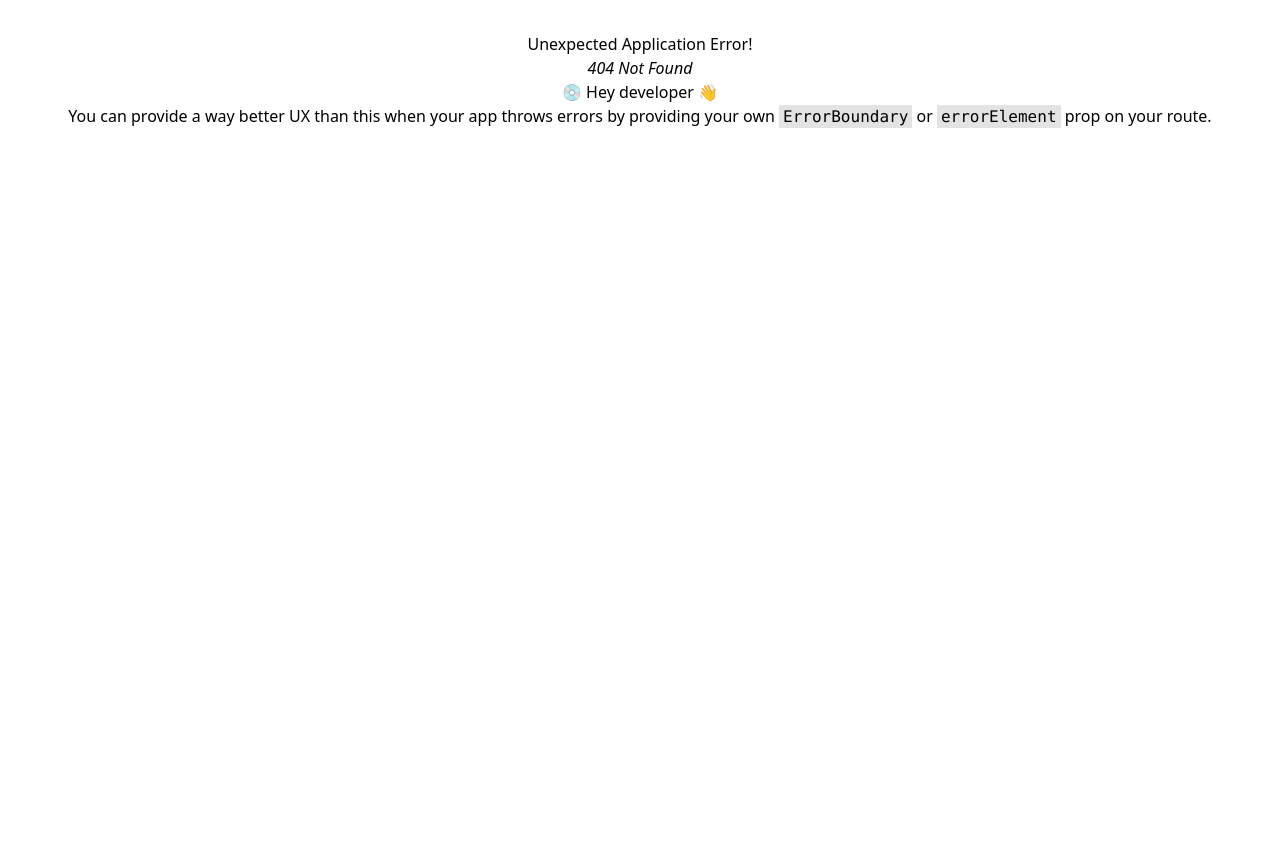
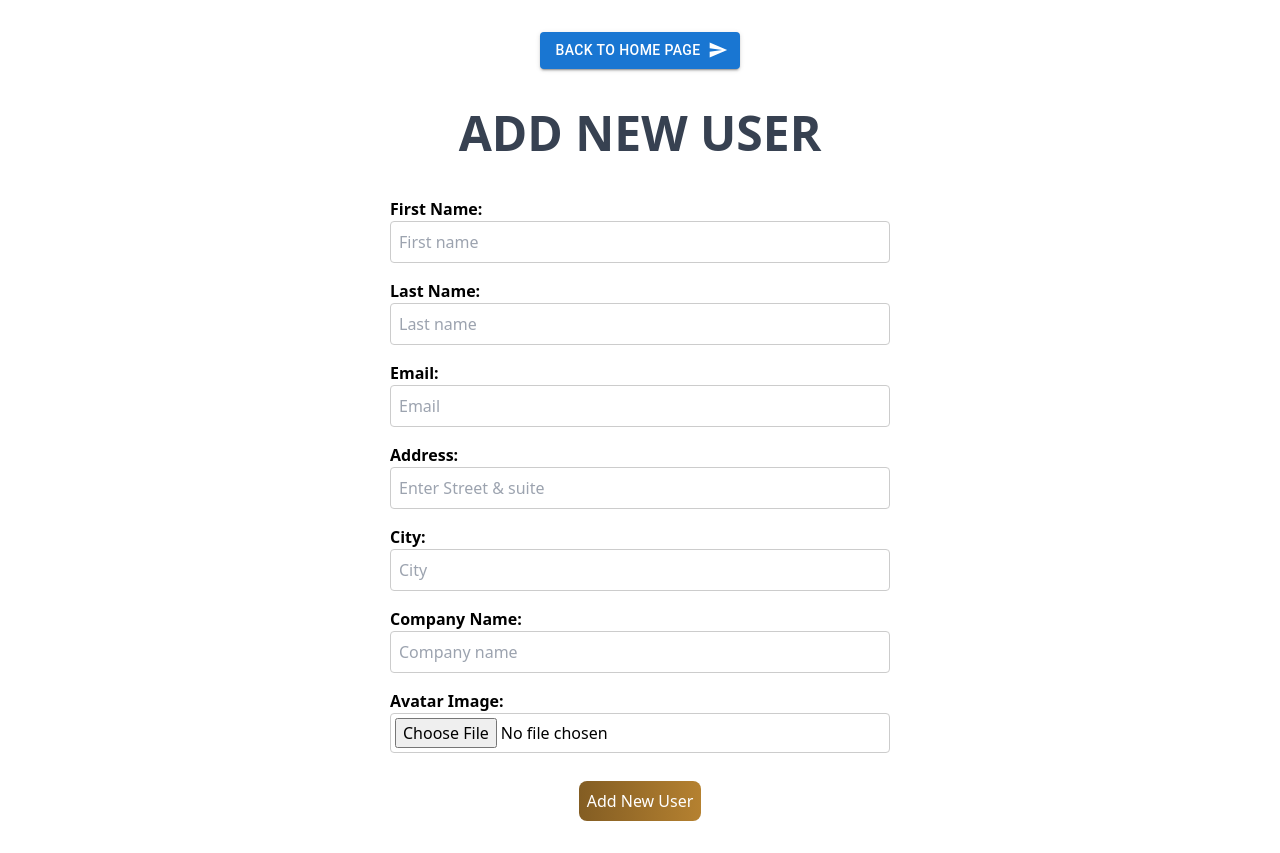
Before and after one commit to saidureg/Technext-ltd-task, a React (Vite) app: page /addUser in a window 1280 px wide. Before the commit this address had no page. Before the commit the page ends 800 px from the top, so only its background shows below. Built offline with nearby package versions, Linux system fonts and the light colour scheme.

Commit message:
sorting the users based on name, email, and company name implement and add new user add implement

```diff
--- a/package.json
+++ b/package.json
@@ -18,8 +18,10 @@
     "match-sorter": "^6.3.4",
     "react": "^18.2.0",
     "react-dom": "^18.2.0",
+    "react-hook-form": "^7.50.1",
     "react-router-dom": "^6.22.0",
-    "sort-by": "^1.2.0"
+    "sort-by": "^1.2.0",
+    "sweetalert2": "^11.10.5"
   },
   "devDependencies": {
     "@types/react": "^18.2.55",
--- a/src/App.css
+++ b/src/App.css
@@ -4,3 +4,37 @@
   padding: 2rem;
   text-align: center;
 }
+
+.form-container {
+  max-width: 500px;
+  margin: 0 auto;
+}
+
+.form-group {
+  margin-bottom: 1rem;
+  text-align: left;
+}
+
+label {
+  display: block;
+  font-weight: bold;
+  text-align: left;
+}
+
+input[type="text"],
+input[type="email"],
+input[type="file"] {
+  width: 100%;
+  padding: 0.5rem;
+  border: 1px solid #ccc;
+  border-radius: 0.25rem;
+}
+
+input[type="file"] {
+  padding: 0.25rem;
+}
+
+input:focus {
+  outline: none;
+  border-color: #007bff;
+}
--- a/src/Routes/Router.jsx
+++ b/src/Routes/Router.jsx
@@ -1,6 +1,7 @@
 import { createBrowserRouter } from "react-router-dom";
 import App from "../App";
 import UserDetails from "../pages/Users/UserDetails";
+import AddUser from "../pages/AddUser/AddUser";
 
 const Router = createBrowserRouter([
   {
@@ -12,6 +13,10 @@ const Router = createBrowserRouter([
     element: <UserDetails />,
     loader: ({ params }) => fetch(`https://dummyjson.com/users/${params.id}`),
   },
+  {
+    path: "/addUser",
+    element: <AddUser />,
+  },
 ]);
 
 export default Router;
--- /dev/null
+++ b/src/components/BackButton.jsx
@@ -0,0 +1,15 @@
+import SendIcon from "@mui/icons-material/Send";
+import { Button } from "@mui/material";
+import { Link } from "react-router-dom";
+
+const BackButton = () => {
+  return (
+    <Link to="/">
+      <Button variant="contained" endIcon={<SendIcon />}>
+        Back to Home Page
+      </Button>
+    </Link>
+  );
+};
+
+export default BackButton;
--- /dev/null
+++ b/src/pages/AddUser/AddUser.jsx
@@ -0,0 +1,145 @@
+import { useForm } from "react-hook-form";
+import Swal from "sweetalert2";
+import BackButton from "../../components/BackButton";
+
+const AddUser = () => {
+  const {
+    register,
+    handleSubmit,
+    reset,
+    formState: { errors },
+  } = useForm();
+  const onSubmit = async (data) => {
+    fetch("https://dummyjson.com/users/add", {
+      method: "POST",
+      headers: { "Content-Type": "application/json" },
+      body: JSON.stringify({
+        firstName: data.firstName,
+        lastName: data.lastName,
+        email: data.email,
+        image: data.image[0].name,
+        address: {
+          address: data.address,
+          city: data.city,
+        },
+        company: {
+          name: data.name,
+        },
+      }),
+    })
+      .then((res) => res.json())
+      .then((data) => {
+        console.log(data);
+        if (data) {
+          reset();
+          Swal.fire({
+            icon: "success",
+            title: "Success",
+            text: `New user is added id is ${data.id}!`,
+            position: "center",
+            showConfirmButton: false,
+            timer: 1500,
+          });
+        }
+      });
+  };
+  return (
+    <div>
+      <BackButton />
+      <h1 className="text-2xl md:text-5xl text-gray-700 uppercase my-10 font-bold">
+        Add New User
+      </h1>
+      <form onSubmit={handleSubmit(onSubmit)} className="form-container">
+        <div className="form-group">
+          <label htmlFor="firstName">First Name:</label>
+
+          <input
+            type="text"
+            id="firstName"
+            placeholder="First name"
+            {...register("firstName", { required: true, maxLength: 50 })}
+          />
+          {errors.firstName && (
+            <span className="text-red-600">First name is required</span>
+          )}
+        </div>
+        <div className="form-group">
+          <label htmlFor="lastName">Last Name:</label>
+          <input
+            type="text"
+            id="lastName"
+            placeholder="Last name"
+            {...register("lastName", { required: true, maxLength: 50 })}
+          />
+          {errors.lastName && (
+            <span className="text-red-600">Last name is required</span>
+          )}
+        </div>
+        <div className="form-group">
+          <label htmlFor="email">Email:</label>
+          <input
+            type="email"
+            id="email"
+            placeholder="Email"
+            {...register("email", { required: true, maxLength: 50 })}
+          />
+          {errors.email && (
+            <span className="text-red-600">Email is required</span>
+          )}
+        </div>
+        <div className="form-group">
+          <label htmlFor="address">Address:</label>
+          <input
+            type="text"
+            id="address"
+            placeholder="Enter Street & suite"
+            {...register("address", { required: true, maxLength: 50 })}
+          />
+          {errors.address && (
+            <span className="text-red-600">Address is required</span>
+          )}
+        </div>
+        <div className="form-group">
+          <label htmlFor="city">City:</label>
+          <input
+            type="text"
+            id="city"
+            placeholder="City"
+            {...register("city", { required: true, maxLength: 100 })}
+          />
+          {errors.city && (
+            <span className="text-red-600">City is required</span>
+          )}
+        </div>
+        <div className="form-group">
+          <label htmlFor="companyName">Company Name:</label>
+          <input
+            type="text"
+            id="companyName"
+            placeholder="Company name"
+            {...register("name", { required: true, maxLength: 200 })}
+          />
+          {errors.name && (
+            <span className="text-red-600">Company name is required</span>
+          )}
+        </div>
+        <div className="form-group">
+          <label htmlFor="avatar">Avatar Image:</label>
+          <input
+            type="file"
+            id="avatar"
+            {...register("image", { required: true })}
+          />
+          {errors.image && (
+            <span className="text-red-600">Image is required</span>
+          )}
+        </div>
+        <button className="py-2 px-2 mt-3 bg-gradient-to-r from-[#835D23] to-[#B58130] text-white rounded-lg">
+          Add New User
+        </button>
+      </form>
+    </div>
+  );
+};
+
+export default AddUser;
--- a/src/pages/Users/AllUsers.jsx
+++ b/src/pages/Users/AllUsers.jsx
@@ -1,16 +1,37 @@
 import { useEffect, useState } from "react";
 import UsersCard from "./UsersCard";
 import SearchIcon from "@mui/icons-material/Search";
+import {
+  Button,
+  FormControl,
+  InputLabel,
+  MenuItem,
+  Select,
+} from "@mui/material";
+import { Link } from "react-router-dom";
 
 const AllUsers = () => {
   const [search, setSearch] = useState("");
   const [users, setUsers] = useState([]);
+  const [sortingValue, setSortingValue] = useState("");
 
   useEffect(() => {
     fetch("https://dummyjson.com/users")
       .then((response) => response.json())
-      .then((data) => setUsers(data.users));
-  }, []);
+      .then((data) => {
+        let sortedUsers = [...data.users];
+        if (sortingValue === "name") {
+          sortedUsers.sort((a, b) => a.firstName.localeCompare(b.firstName));
+        } else if (sortingValue === "email") {
+          sortedUsers.sort((a, b) => a.email.localeCompare(b.email));
+        } else if (sortingValue === "company_name") {
+          sortedUsers.sort((a, b) =>
+            a.company.name.localeCompare(b.company.name)
+          );
+        }
+        setUsers(sortedUsers);
+      });
+  }, [sortingValue]);
 
   useEffect(() => {
     fetch(`https://dummyjson.com/users/search?q=${search}`)
@@ -20,7 +41,10 @@ const AllUsers = () => {
 
   const handleSearch = (e) => {
     setSearch(e.target.value);
-    // console.log(search);
+  };
+
+  const handleChange = (event) => {
+    setSortingValue(event.target.value);
   };
 
   return (
@@ -33,10 +57,39 @@ const AllUsers = () => {
           placeholder="Search by user's name...."
           className="py-3 px-4 border rounded-lg w-11/12 md:w-full max-w-md text-[#0B0B0B66]"
         />
-        <button className="py-3 px-5 bg-[#FF444A] rounded-r-lg text-white absolute right-3 md:right-[129px] lg:right-[384px]">
+        <button className="py-2 px-5 bg-[#FF444A] rounded-r-lg text-white absolute right-0 md:right-[127px] lg:right-[382px]">
           <SearchIcon />
         </button>
       </form>
+      <div className="flex flex-col md:flex-row justify-between items-center">
+        <Link to="/addUser">
+          <Button color="error" variant="contained">
+            Add User
+          </Button>
+        </Link>
+        <div className="mt-3 md:mt-0">
+          <Button sx={{ display: "block" }}>Sort the user</Button>
+          <FormControl sx={{ m: 1, width: 300, mt: 1 }}>
+            <InputLabel id="demo-simple-select-label">
+              Sort Ascending order
+            </InputLabel>
+            <Select
+              labelId="demo-simple-select-label"
+              id="demo-simple-select"
+              value={sortingValue}
+              label="Sort Ascending order"
+              onChange={handleChange}
+            >
+              <MenuItem value="">
+                <em>None</em>
+              </MenuItem>
+              <MenuItem value="name">Sort by name</MenuItem>
+              <MenuItem value="email">Sort by email</MenuItem>
+              <MenuItem value="company_name">Sort by Company name</MenuItem>
+            </Select>
+          </FormControl>
+        </div>
+      </div>
       <div className="grid grid-cols-1 md:grid-cols-2 lg:grid-cols-4 gap-5">
         {users.map((user, idx) => (
           <UsersCard key={idx} user={user} />
--- a/src/pages/Users/UserDetails.jsx
+++ b/src/pages/Users/UserDetails.jsx
@@ -1,26 +1,21 @@
 import {
   Avatar,
   Box,
-  Button,
   Card,
   CardContent,
   Divider,
   Typography,
 } from "@mui/material";
-import { Link, useLoaderData } from "react-router-dom";
-import SendIcon from "@mui/icons-material/Send";
+import { useLoaderData } from "react-router-dom";
+
+import BackButton from "../../components/BackButton";
 
 const UserDetails = () => {
   const { firstName, lastName, image, email, address, company } =
     useLoaderData();
-  //   console.log(firstName, lastName, image, email, address, company);
   return (
     <Box>
-      <Link to="/">
-        <Button variant="contained" endIcon={<SendIcon />}>
-          Go Back
-        </Button>
-      </Link>
+      <BackButton />
       <Card sx={{ maxWidth: 400, mx: "auto", mt: 10, bgcolor: "bisque" }}>
         <Box sx={{ display: "block", py: 1 }}>
           <Avatar
```
Also changed, not shown: 1 other file (tests, documents, lock files or other folders).
